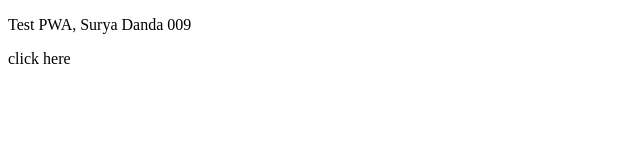
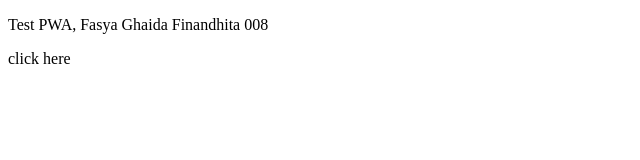
Before and after one commit to heyyacaa/-heyyacaa-.github.io, a plain HTML site: page index.html in a window 1280 px wide. Shown: the whole page, without its empty margins (0-640 px from the left). Drawn offline with Linux system fonts and the light colour scheme.

Commit message:
index.html

```diff
--- a/index.html
+++ b/index.html
@@ -8,7 +8,7 @@
 
 </head>
 <body>
-  <p>Test PWA, Surya Danda 009</p>
+  <p>Test PWA, Fasya Ghaida Finandhita 008</p>
   <p class="modif">click here</p>
   <script src="sw.js"></script>
 </body>
```
